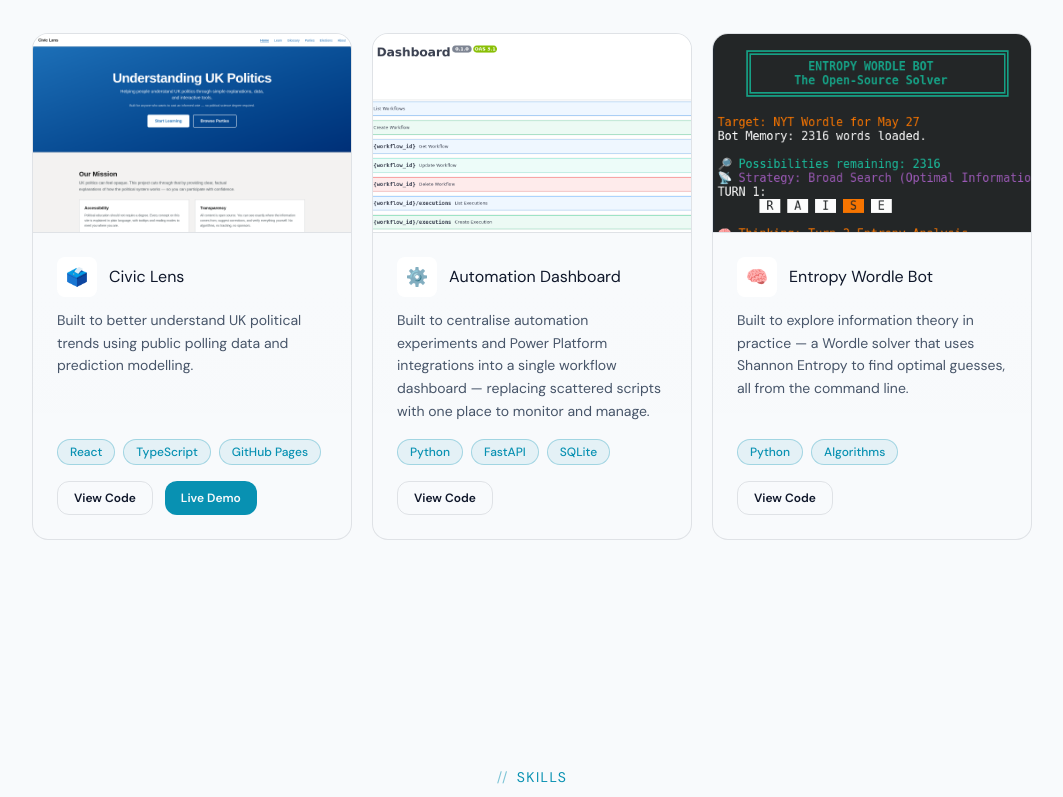
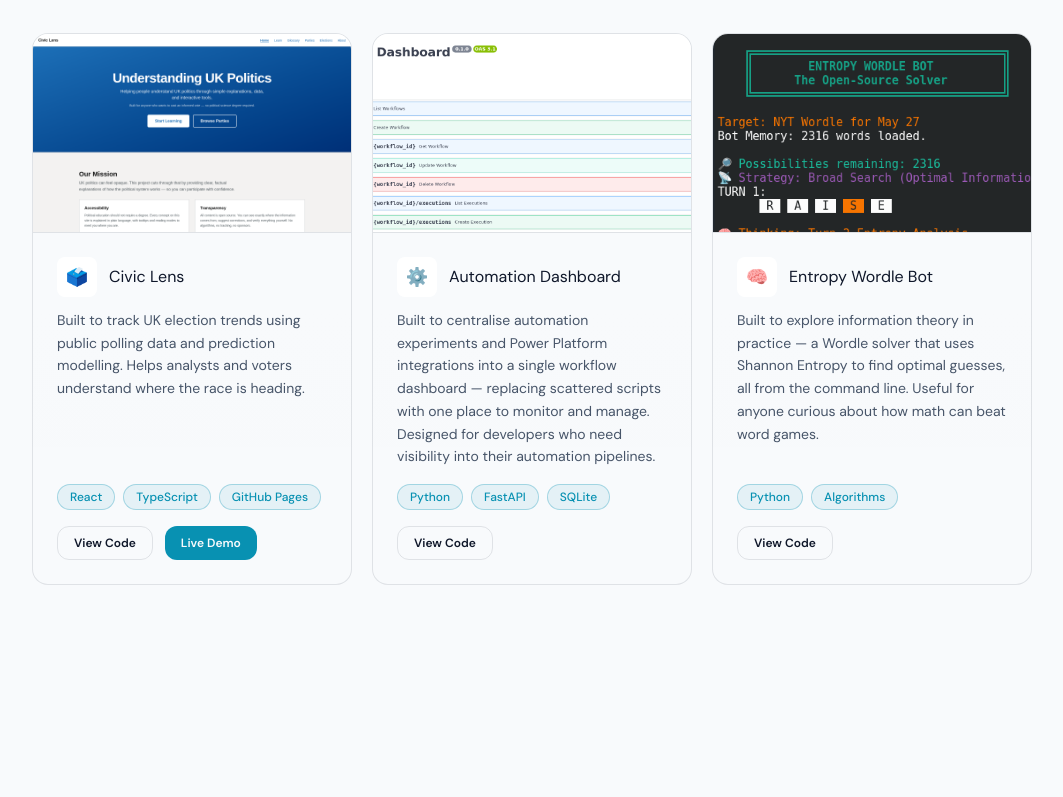
Before and after one commit to JHCodeQuest/JHPortfolio, a React (Vite) app: page / in a window 1280 px wide. Shown: the part 2000-2797 px from the top of the page, without its empty margins (108-1171 px from the left). Built offline with nearby package versions, Linux system fonts and the light colour scheme.

Commit message:
Add 'who would use it' to all project descriptions

```diff
--- a/src/components/FeaturedProjectsSection.jsx
+++ b/src/components/FeaturedProjectsSection.jsx
@@ -2,7 +2,7 @@ const featured = [
   {
     icon: '\u{1F5F3}\uFE0F',
     title: 'Civic Lens',
-    description: 'Built to better understand UK political trends using public polling data and prediction modelling.',
+    description: 'Built to track UK election trends using public polling data and prediction modelling. Helps analysts and voters understand where the race is heading.',
     tags: ['React', 'TypeScript', 'GitHub Pages'],
     screenshot: 'screenshots/civic-lens-full.png',
     github: 'https://github.com/JHCodeQuest/civic-lens',
@@ -11,7 +11,7 @@ const featured = [
   {
     icon: '\u2699\uFE0F',
     title: 'Automation Dashboard',
-    description: 'Built to centralise automation experiments and Power Platform integrations into a single workflow dashboard — replacing scattered scripts with one place to monitor and manage.',
+    description: 'Built to centralise automation experiments and Power Platform integrations into a single workflow dashboard — replacing scattered scripts with one place to monitor and manage. Designed for developers who need visibility into their automation pipelines.',
     tags: ['Python', 'FastAPI', 'SQLite'],
     screenshot: 'screenshots/automation-dashboard.png',
     github: 'https://github.com/JHCodeQuest/Automation-Dashboard',
@@ -19,7 +19,7 @@ const featured = [
   {
     icon: '\u{1F9E0}',
     title: 'Entropy Wordle Bot',
-    description: 'Built to explore information theory in practice — a Wordle solver that uses Shannon Entropy to find optimal guesses, all from the command line.',
+    description: 'Built to explore information theory in practice — a Wordle solver that uses Shannon Entropy to find optimal guesses, all from the command line. Useful for anyone curious about how math can beat word games.',
     tags: ['Python', 'Algorithms'],
     screenshot: 'screenshots/wordle-bot.png',
     github: 'https://github.com/JHCodeQuest/pyWordles',
```
